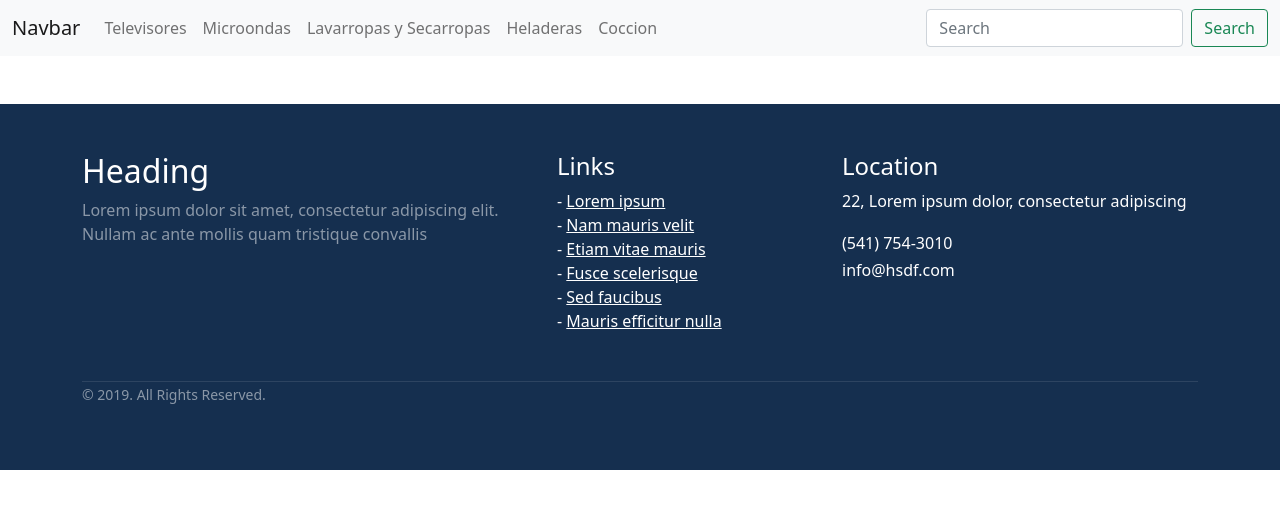
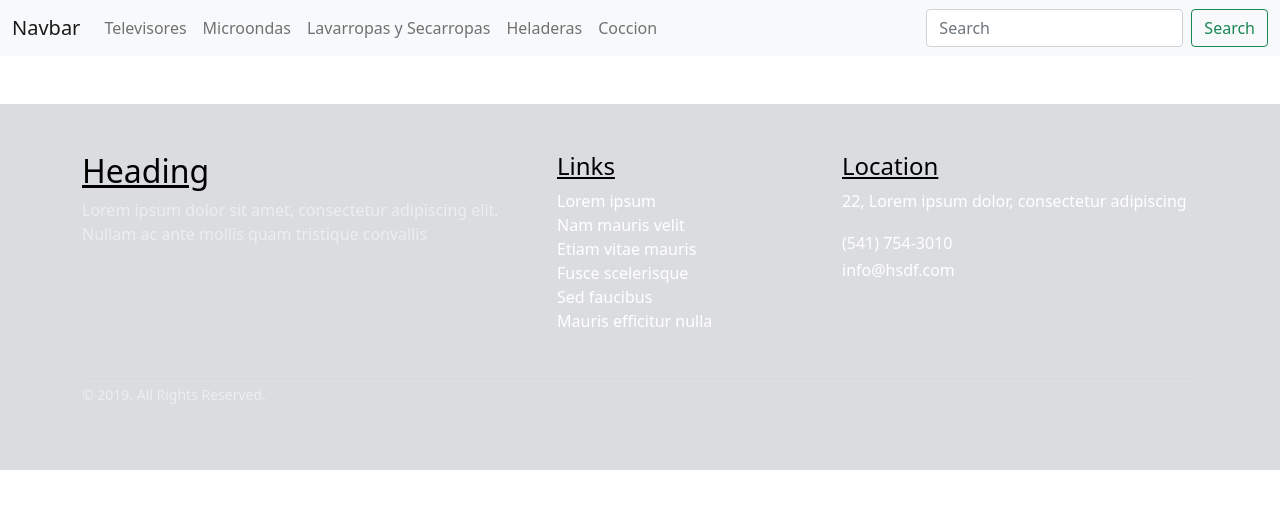
Before and after one commit to felipelena8/e-commerce-electrodomesticos, a website: page index.html in a window 1280 px wide. Drawn offline with nearby package versions, Linux system fonts and the light colour scheme.

Commit message:
Se agrego estilos al footer

```diff
--- a/index.html
+++ b/index.html
@@ -46,25 +46,25 @@
             <div class="container">
                 <div class="row">
                     <div class="col-lg-5 col-xs-12 about-company">
-                        <h2>Heading</h2>
+                        <h2 class="footer--title">Heading</h2>
                         <p class="pr-5 text-white-50">Lorem ipsum dolor sit amet, consectetur adipiscing elit. Nullam ac
                             ante mollis quam tristique convallis </p>
                         <p><a href="#"><i class="fa fa-facebook-square mr-1"></i></a><a href="#"><i
                                     class="fa fa-linkedin-square"></i></a></p>
                     </div>
                     <div class="col-lg-3 col-xs-12 links">
-                        <h4 class="mt-lg-0 mt-sm-3">Links</h4>
+                        <h4 class="mt-lg-0 mt-sm-3 footer--title">Links</h4>
                         <ul class="m-0 p-0">
-                            <li>- <a href="#">Lorem ipsum</a></li>
-                            <li>- <a href="#">Nam mauris velit</a></li>
-                            <li>- <a href="#">Etiam vitae mauris</a></li>
-                            <li>- <a href="#">Fusce scelerisque</a></li>
-                            <li>- <a href="#">Sed faucibus</a></li>
-                            <li>- <a href="#">Mauris efficitur nulla</a></li>
+                            <li><a href="#">Lorem ipsum</a></li>
+                            <li><a href="#">Nam mauris velit</a></li>
+                            <li><a href="#">Etiam vitae mauris</a></li>
+                            <li><a href="#">Fusce scelerisque</a></li>
+                            <li><a href="#">Sed faucibus</a></li>
+                            <li><a href="#">Mauris efficitur nulla</a></li>
                         </ul>
                     </div>
                     <div class="col-lg-4 col-xs-12 location">
-                        <h4 class="mt-lg-0 mt-sm-4">Location</h4>
+                        <h4 class="mt-lg-0 mt-sm-4 footer--title">Location</h4>
                         <p>22, Lorem ipsum dolor, consectetur adipiscing</p>
                         <p class="mb-0"><i class="fa fa-phone mr-3"></i>(541) 754-3010</p>
                         <p><i class="fa fa-envelope-o mr-3"></i>info@hsdf.com</p>
--- a/scss/index.scss
+++ b/scss/index.scss
@@ -1,28 +1,45 @@
-.footer{
-    background: #152F4F;
-    color:white;
+.footer {
+  background: #dadcdf;
+  color: black;
 
-    .links{
-      ul {list-style-type: none;}
-      li a{
-        color: white;
-        transition: color .2s;
-        &:hover{
-          text-decoration:none;
-          color:#4180CB;
-          }
+  .footer--title {
+    text-decoration: underline;
+  }
+  .links {
+    ul {
+      list-style-type: none;
+    }
+    li a {
+      color: white;
+      transition: color 0.3s;
+      text-decoration: none;
+      &:hover {
+        text-decoration: none;
+        color: #5e5f61;
       }
     }
-    .about-company{
-      i{font-size: 25px;}
-      a{
-        color:white;
-        transition: color .2s;
-        &:hover{color:#4180CB}
+  }
+  .about-company {
+    i {
+      font-size: 25px;
+    }
+    a {
+      color: white;
+      transition: color 0.2s;
+      &:hover {
+        color: #4180cb;
       }
     }
-    .location{
-      i{font-size: 18px;}
+  }
+  .location {
+    i {
+      font-size: 18px;
     }
-    .copyright p{border-top:1px solid rgba(255,255,255,.1);}
+    p {
+      color: white;
+    }
   }
+  .copyright p {
+    border-top: 1px solid rgba(255, 255, 255, 0.1);
+  }
+}
```
Also changed, not shown: css/style.css, 1 other file.
